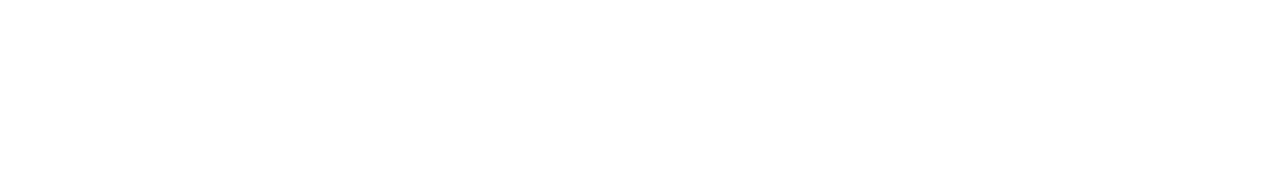
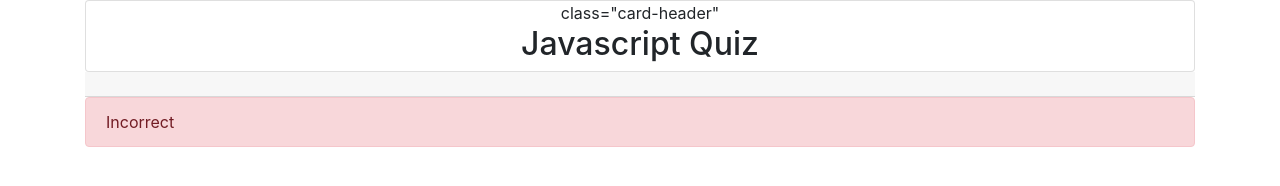
Before and after one commit to gilorcilla/code-quiz, a plain HTML site: page highscores.html in a window 1280 px wide. Drawn offline with nearby package versions, Linux system fonts and the light colour scheme.

Commit message:
update the file

```diff
--- a/highscores.html
+++ b/highscores.html
@@ -2,6 +2,8 @@
 <html lang="en">
 
 <head>
+
+    <!-- required meta tags -->
     <meta charset="UTF-8">
     <meta name="viewport" content="width=device-width, initial-scale=1.0">
     <title>Highscores</title>
@@ -11,9 +13,27 @@
         integrity="sha384-UO2eT0CpHqdSJQ6hJty5KVphtPhzWj9WO1clHTMGa3JDZwrnQq4sF86dIHNDz0W1"
         crossorigin="anonymous"></script>
     <script> src = "highscores.js"</script>
+    <title>Code Quiz</title>
+
 </head>
+<!-- Body -->
+
 
 <body>
+
+    <!-- Nav -->
+    <!-- quiz container -->
+    <div class="container">
+        <div class="card text-center quiz-container">
+            <div> class="card-header"</div>
+            <h2>Javascript Quiz</h2>
+        </div>
+        <!-- Timer -->
+        <div class="card-header" id="time-tracker"></div>
+        <!-- red alert -->
+        <div class="alert alert-danger red-alert" role="alert">
+            Incorrect
+        </div>
 
 </body>
 
```
